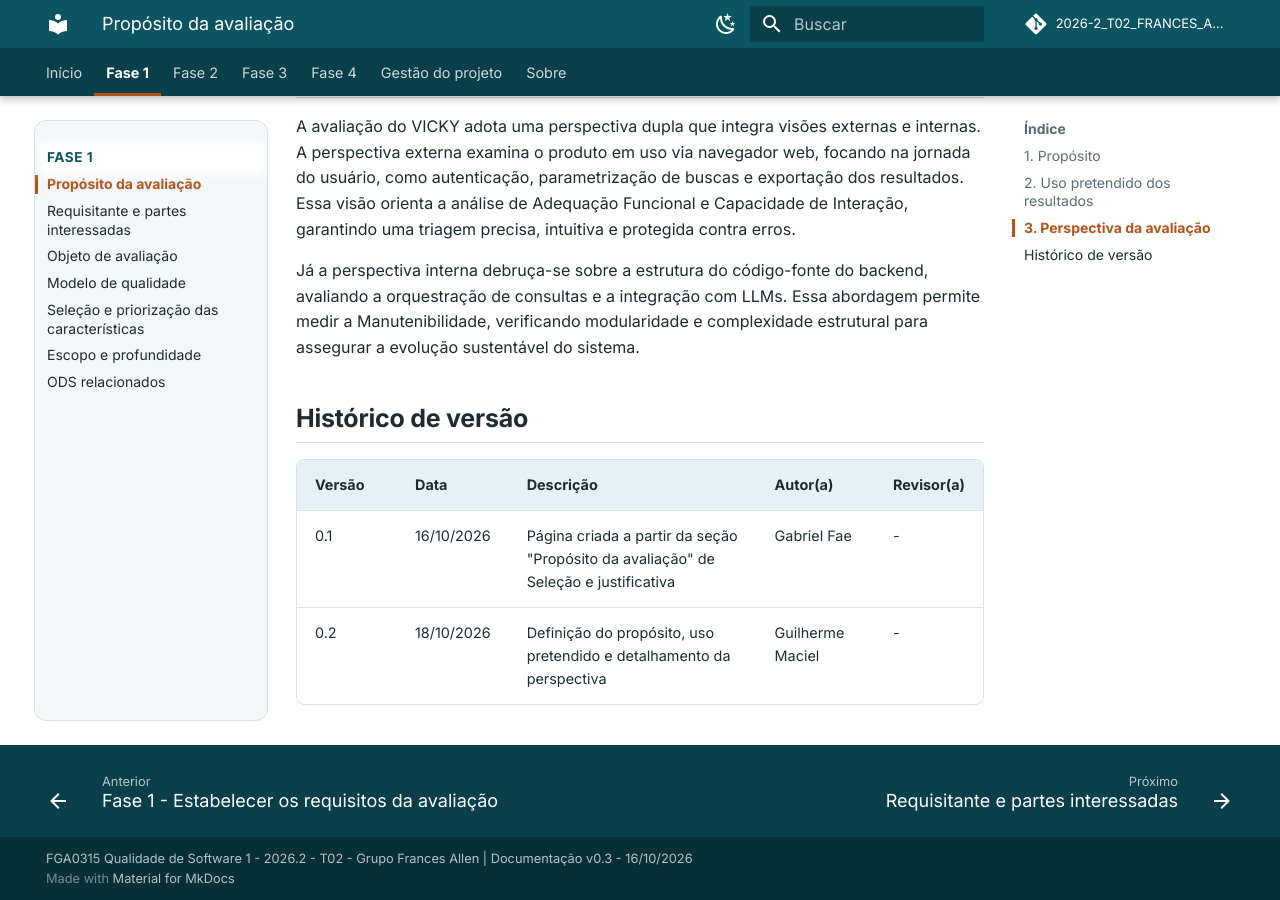
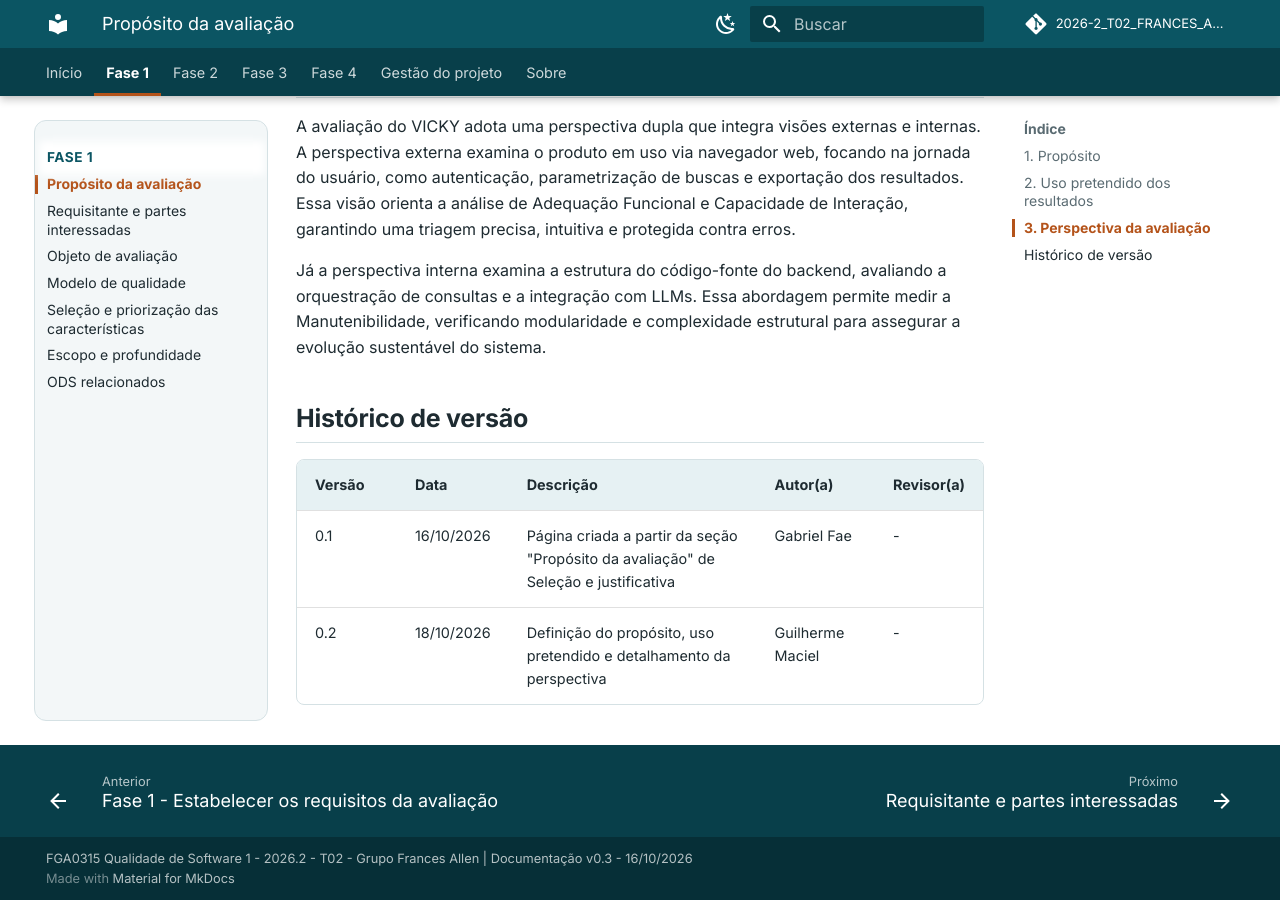
Before and after one commit to FCTE-Qualidade-de-Software-1/2026-2_T02_FRANCES_ALLEN, an MkDocs documentation site: the page built from docs/fase-1/proposito.md, in a window 1280 px wide and 900 px high, scrolled down 1013 px. Built offline with MkDocs 1.6.1 and Material for MkDocs 9.7.7, drawn with Linux system fonts in a browser that asks for light colours; comment, search, counter and statistics services are not loaded.

Commit message:
docs(fase-1): corrige frase do documento

```diff
--- a/docs/fase-1/proposito.md
+++ b/docs/fase-1/proposito.md
@@ -18,7 +18,7 @@ Realizar uma avaliação em que medida o VICKY atende às necessidades dos estud
 
 A avaliação do VICKY adota uma perspectiva dupla que integra visões externas e internas. A perspectiva externa examina o produto em uso via navegador web, focando na jornada do usuário, como autenticação, parametrização de buscas e exportação dos resultados. Essa visão orienta a análise de Adequação Funcional e Capacidade de Interação, garantindo uma triagem precisa, intuitiva e protegida contra erros.
 
-Já a perspectiva interna debruça-se sobre a estrutura do código-fonte do backend, avaliando a orquestração de consultas e a integração com LLMs. Essa abordagem permite medir a Manutenibilidade, verificando modularidade e complexidade estrutural para assegurar a evolução sustentável do sistema.
+Já a perspectiva interna examina a estrutura do código-fonte do backend, avaliando a orquestração de consultas e a integração com LLMs. Essa abordagem permite medir a Manutenibilidade, verificando modularidade e complexidade estrutural para assegurar a evolução sustentável do sistema.
 
 ## Histórico de versão
 
```
